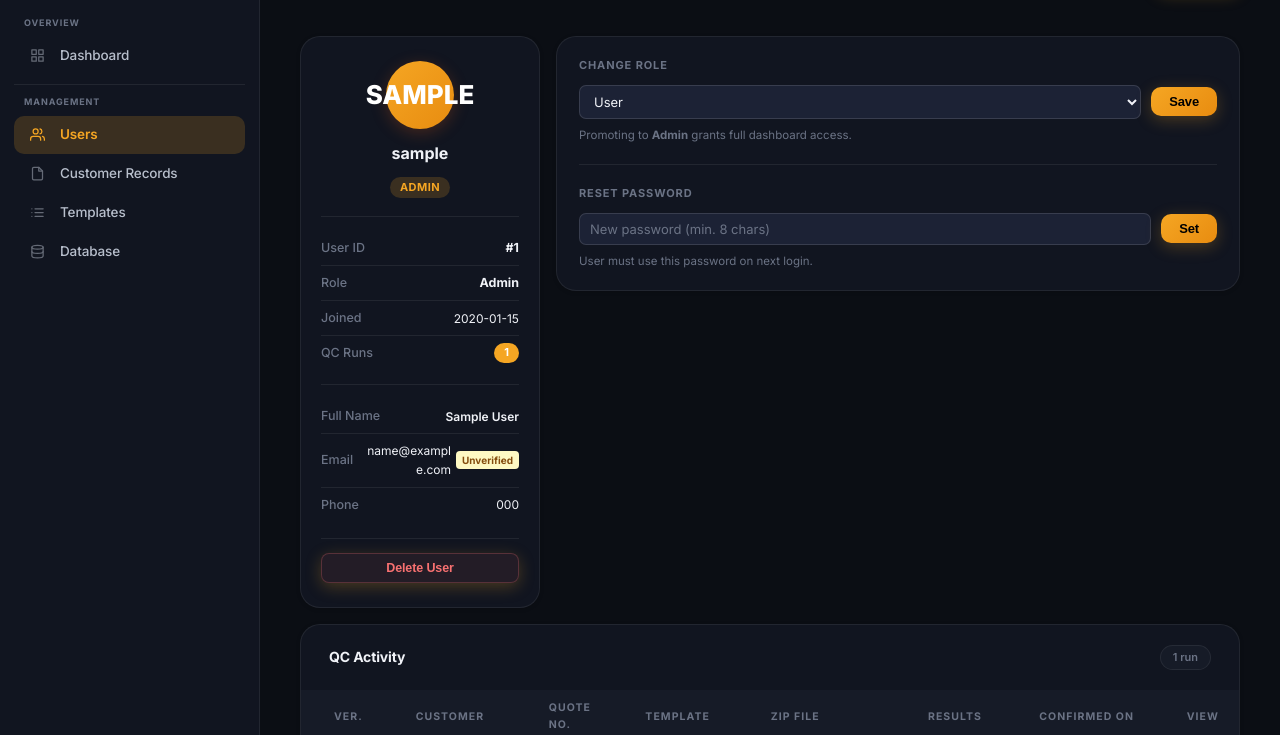
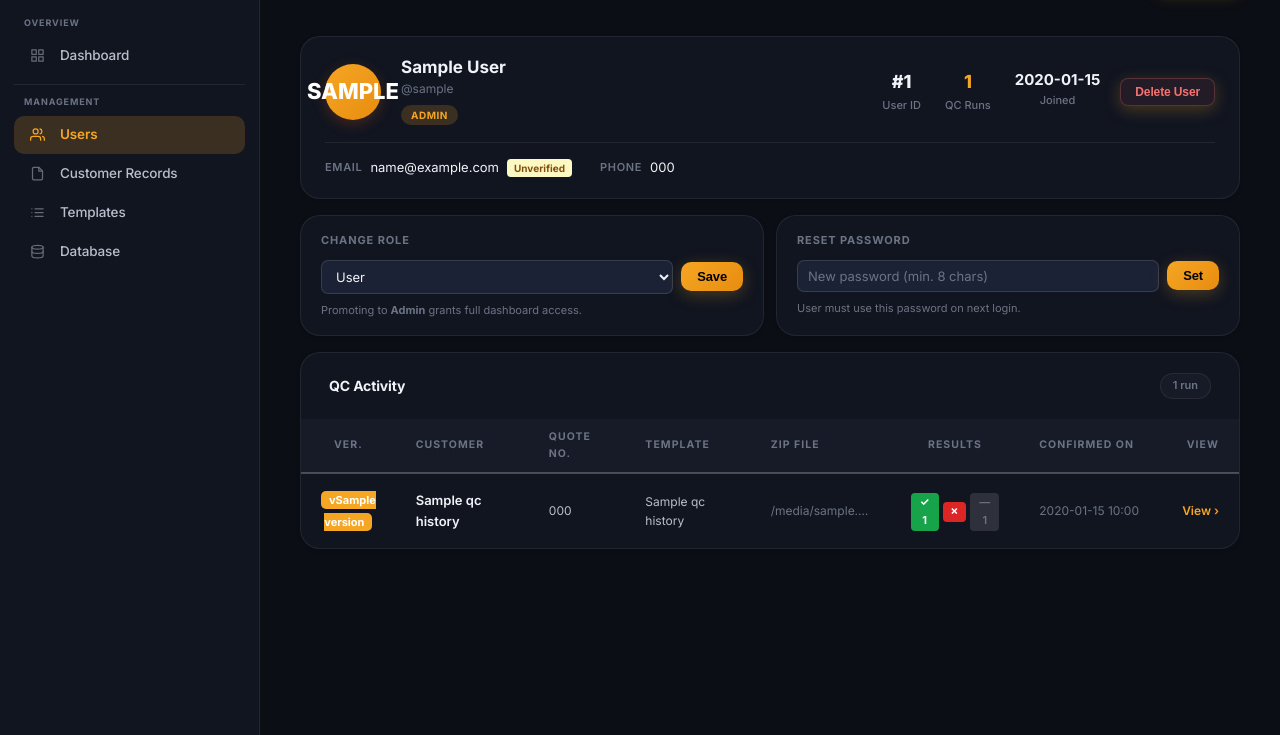
Before and after one commit to parmar-priyank/ADSAgent, a Python web app: template templates/admin_user.html in a window 1280 px wide. Shown: the part 65-800 px from the top of the page. Run offline with Jinja, Linux system fonts and the light colour scheme; the template is opened without the code that fills it: most values are stand-ins (such as "Sample title", 1, 10 or a date in 2020).

Commit message:
Redesign admin user detail - horizontal profile header, side-by-side action cards

```diff
--- a/templates/admin_user.html
+++ b/templates/admin_user.html
@@ -21,132 +21,119 @@
 </div>
 {% endif %}
 
-<!-- Top row: profile + actions side by side -->
-<div style="display:grid;grid-template-columns:240px 1fr;gap:16px;align-items:start;margin-bottom:16px;">
+<!-- Profile header card -->
+<div class="dash-card" style="margin-bottom:16px;">
+  <div class="dash-card-body" style="padding:20px 24px;">
+    <div style="display:flex;align-items:center;gap:20px;flex-wrap:wrap;">
 
-  <!-- Profile card -->
-  <div class="dash-card" style="margin-bottom:0;">
-    <div class="dash-card-body" style="padding:24px 20px;text-align:center;">
       <!-- Avatar -->
-      <div style="width:68px;height:68px;border-radius:50%;
+      <div style="width:56px;height:56px;border-radius:50%;flex-shrink:0;
                   background:linear-gradient(135deg,var(--brand) 0%,#e88c10 100%);
-                  color:#fff;font-size:26px;font-weight:800;
+                  color:#fff;font-size:22px;font-weight:800;
                   display:flex;align-items:center;justify-content:center;
-                  margin:0 auto 12px;box-shadow:0 4px 16px rgba(222,93,24,.25);">
+                  box-shadow:0 4px 14px rgba(222,93,24,.25);">
         {{ target.username[0]|upper }}
       </div>
-      <div style="font-size:16px;font-weight:700;color:var(--ink);margin-bottom:6px;">{{ target.username }}</div>
-      <span class="badge badge-{{ target.role }}" style="font-size:11px;letter-spacing:.04em;">{{ target.role | upper }}</span>
 
-      <!-- Meta rows -->
-      <div style="margin-top:18px;border-top:1px solid var(--line);padding-top:14px;text-align:left;">
-        <div style="display:flex;justify-content:space-between;align-items:center;padding:7px 0;font-size:12.5px;border-bottom:1px solid var(--line);">
-          <span style="color:var(--muted);font-weight:500;">User ID</span>
-          <span style="color:var(--ink);font-weight:700;">#{{ target.id }}</span>
+      <!-- Name + badge -->
+      <div style="flex:1;min-width:120px;">
+        <div style="font-size:17px;font-weight:700;color:var(--ink);line-height:1.2;">
+          {{ target.full_name or target.username }}
         </div>
-        <div style="display:flex;justify-content:space-between;align-items:center;padding:7px 0;font-size:12.5px;border-bottom:1px solid var(--line);">
-          <span style="color:var(--muted);font-weight:500;">Role</span>
-          <span style="color:var(--ink);font-weight:700;">{{ target.role | capitalize }}</span>
+        <div style="font-size:12px;color:var(--muted);margin-top:2px;">@{{ target.username }}</div>
+        <span class="badge badge-{{ target.role }}" style="font-size:10px;letter-spacing:.05em;margin-top:6px;display:inline-block;">{{ target.role | upper }}</span>
       </div>
-        <div style="display:flex;justify-content:space-between;align-items:center;padding:7px 0;font-size:12.5px;border-bottom:1px solid var(--line);">
-          <span style="color:var(--muted);font-weight:500;">Joined</span>
-          <span style="color:var(--ink);font-size:12px;">{{ target.created_at[:10] if target.created_at else '—' }}</span>
+
+      <!-- Stats chips -->
+      <div style="display:flex;gap:24px;flex-wrap:wrap;">
+        <div style="text-align:center;">
+          <div style="font-size:18px;font-weight:800;color:var(--ink);">#{{ target.id }}</div>
+          <div style="font-size:11px;color:var(--muted);font-weight:500;">User ID</div>
         </div>
-        <div style="display:flex;justify-content:space-between;align-items:center;padding:7px 0;font-size:12.5px;">
-          <span style="color:var(--muted);font-weight:500;">QC Runs</span>
-          <span style="background:var(--brand);color:#fff;border-radius:20px;padding:1px 10px;font-size:11px;font-weight:700;">{{ qc_history|length }}</span>
+        <div style="text-align:center;">
+          <div style="font-size:18px;font-weight:800;color:var(--brand);">{{ qc_history|length }}</div>
+          <div style="font-size:11px;color:var(--muted);font-weight:500;">QC Runs</div>
+        </div>
+        <div style="text-align:center;">
+          <div style="font-size:15px;font-weight:700;color:var(--ink);">{{ target.created_at[:10] if target.created_at else '—' }}</div>
+          <div style="font-size:11px;color:var(--muted);font-weight:500;">Joined</div>
         </div>
       </div>
 
-      <!-- Contact info -->
-      {% if target.full_name or target.email or target.phone %}
-      <div style="margin-top:14px;border-top:1px solid var(--line);padding-top:14px;text-align:left;">
-        {% if target.full_name %}
-        <div style="display:flex;justify-content:space-between;align-items:center;padding:7px 0;font-size:12.5px;border-bottom:1px solid var(--line);">
-          <span style="color:var(--muted);font-weight:500;">Full Name</span>
-          <span style="color:var(--ink);font-weight:600;font-size:12px;text-align:right;max-width:130px;word-break:break-word;">{{ target.full_name }}</span>
+      <!-- Delete button -->
+      {% if target.id != current_user.id %}
+      <form action="/admin/users/{{ target.id }}/delete" method="post"
+            onsubmit="return confirm('Permanently delete {{ target.username }}? This cannot be undone.');"
+            style="margin-left:auto;">
+        <button type="submit" class="link-btn danger" style="padding:6px 14px;font-size:12px;">Delete User</button>
+      </form>
+      {% endif %}
+
     </div>
+
+    <!-- Contact info row -->
+    {% if target.email or target.phone %}
+    <div style="margin-top:16px;padding-top:14px;border-top:1px solid var(--line);display:flex;gap:28px;flex-wrap:wrap;">
+      {% if target.email %}
+      <div style="display:flex;align-items:center;gap:8px;">
+        <span style="font-size:11px;color:var(--muted);font-weight:600;text-transform:uppercase;letter-spacing:.06em;">Email</span>
+        <span style="font-size:13px;color:var(--ink);">{{ target.email }}</span>
+        {% if target.email_verified %}
+        <span style="background:#dcfce7;color:#16a34a;border-radius:4px;padding:1px 7px;font-size:10px;font-weight:700;">&#10003; Verified</span>
+        {% else %}
+        <span style="background:#fef9c3;color:#854d0e;border-radius:4px;padding:1px 7px;font-size:10px;font-weight:700;">Unverified</span>
         {% endif %}
-        {% if target.email %}
-        <div style="display:flex;justify-content:space-between;align-items:center;padding:7px 0;font-size:12.5px;border-bottom:1px solid var(--line);gap:8px;">
-          <span style="color:var(--muted);font-weight:500;white-space:nowrap;">Email</span>
-          <span style="display:flex;align-items:center;gap:5px;font-size:12px;color:var(--ink);text-align:right;word-break:break-all;">
-            {{ target.email }}
-            {% if target.email_verified %}
-            <span style="background:#dcfce7;color:#16a34a;border-radius:4px;padding:1px 6px;font-size:10px;font-weight:700;white-space:nowrap;">&#10003; Verified</span>
-            {% else %}
-            <span style="background:#fef9c3;color:#854d0e;border-radius:4px;padding:1px 6px;font-size:10px;font-weight:700;white-space:nowrap;">Unverified</span>
-            {% endif %}
-          </span>
       </div>
       {% endif %}
       {% if target.phone %}
-        <div style="display:flex;justify-content:space-between;align-items:center;padding:7px 0;font-size:12.5px;">
-          <span style="color:var(--muted);font-weight:500;">Phone</span>
-          <span style="color:var(--ink);font-size:12px;">{{ target.phone }}</span>
+      <div style="display:flex;align-items:center;gap:8px;">
+        <span style="font-size:11px;color:var(--muted);font-weight:600;text-transform:uppercase;letter-spacing:.06em;">Phone</span>
+        <span style="font-size:13px;color:var(--ink);">{{ target.phone }}</span>
       </div>
       {% endif %}
-      </div>
-      {% endif %}
-
-      <!-- Delete -->
-      {% if target.id != current_user.id %}
-      <div style="margin-top:16px;padding-top:14px;border-top:1px solid var(--line);">
-        <form action="/admin/users/{{ target.id }}/delete" method="post"
-              onsubmit="return confirm('Permanently delete {{ target.username }}? This cannot be undone.');">
-          <button type="submit" class="link-btn danger" style="width:100%;text-align:center;padding:7px 12px;">
-            Delete User
-          </button>
-        </form>
     </div>
     {% endif %}
   </div>
 </div>
 
-  <!-- Right column -->
-  <div style="display:flex;flex-direction:column;gap:12px;">
-
-    <!-- Change Role + Reset Password in one card -->
-    <div class="dash-card" style="margin-bottom:0;">
-      <div class="dash-card-body" style="padding:20px 22px;display:flex;flex-direction:column;gap:20px;">
+<!-- Actions row: Change Role + Reset Password side by side -->
+<div style="display:grid;grid-template-columns:1fr 1fr;gap:12px;margin-bottom:16px;">
 
   <!-- Change Role -->
-        <div>
+  <div class="dash-card" style="margin-bottom:0;">
+    <div class="dash-card-body" style="padding:16px 20px;">
       <div style="font-size:11px;text-transform:uppercase;letter-spacing:.08em;color:var(--muted);font-weight:700;margin-bottom:10px;">Change Role</div>
       {% if target.id != current_user.id %}
       <form action="/admin/users/{{ target.id }}/change-role" method="post"
-                style="display:flex;gap:10px;align-items:center;">
+            style="display:flex;gap:8px;align-items:center;">
         <select name="new_role" style="flex:1;padding:7px 10px;border:1px solid var(--line2);border-radius:7px;background:var(--surface3);color:var(--ink);font-size:13px;">
           <option value="user"  {% if target.role == 'user'  %}selected{% endif %}>User</option>
           <option value="admin" {% if target.role == 'admin' %}selected{% endif %}>Admin</option>
         </select>
-            <button type="submit" style="padding:7px 18px;font-size:13px;white-space:nowrap;flex-shrink:0;">Save</button>
+        <button type="submit" style="padding:7px 16px;font-size:13px;white-space:nowrap;">Save</button>
       </form>
-          <p style="font-size:11.5px;color:var(--muted);margin:7px 0 0;">Promoting to <strong>Admin</strong> grants full dashboard access.</p>
+      <p style="font-size:11px;color:var(--muted);margin:8px 0 0;">Promoting to <strong>Admin</strong> grants full dashboard access.</p>
       {% else %}
       <p style="font-size:13px;color:var(--muted);margin:0;">You cannot change your own role.</p>
       {% endif %}
     </div>
-
-        <div style="border-top:1px solid var(--line);"></div>
+  </div>
 
   <!-- Reset Password -->
-        <div>
+  <div class="dash-card" style="margin-bottom:0;">
+    <div class="dash-card-body" style="padding:16px 20px;">
       <div style="font-size:11px;text-transform:uppercase;letter-spacing:.08em;color:var(--muted);font-weight:700;margin-bottom:10px;">Reset Password</div>
       <form action="/admin/users/{{ target.id }}/change-password" method="post"
-                style="display:flex;gap:10px;align-items:center;">
+            style="display:flex;gap:8px;align-items:center;">
         <input type="password" name="new_password" required minlength="8"
                placeholder="New password (min. 8 chars)"
                style="flex:1;padding:7px 10px;border:1px solid var(--line2);border-radius:7px;background:var(--surface3);color:var(--ink);font-size:13px;box-sizing:border-box;">
-            <button type="submit" style="padding:7px 18px;font-size:13px;white-space:nowrap;flex-shrink:0;">Set</button>
+        <button type="submit" style="padding:7px 16px;font-size:13px;white-space:nowrap;">Set</button>
       </form>
-          <p style="font-size:11.5px;color:var(--muted);margin:7px 0 0;">User must use this password on next login.</p>
-        </div>
-
+      <p style="font-size:11px;color:var(--muted);margin:8px 0 0;">User must use this password on next login.</p>
     </div>
   </div>
 
-  </div>
 </div>
 
 <!-- QC Activity -->
```
Lines whose indentation alone changed are shown as unchanged.
